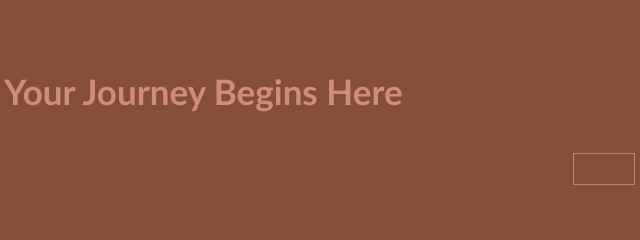
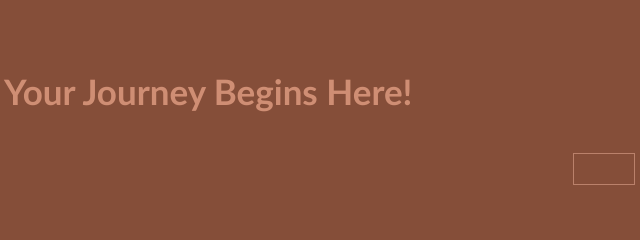
Before and after one commit to MaraP95/projeto, a plain HTML site: page projeto.html in a window 1280 px wide. Shown: the part 326-566 px from the top of the page, 36-676 px from the left. Drawn offline with Linux system fonts and the light colour scheme.

Commit message:
title change

```diff
--- a/projeto.html
+++ b/projeto.html
@@ -25,7 +25,7 @@
 <h1>Passion in <span> Every Cup</span></h1>
 <br>
 <h2>
-    Your Journey Begins Here
+    Your Journey Begins Here!
 </h2>
 <br>
 <br>
```
